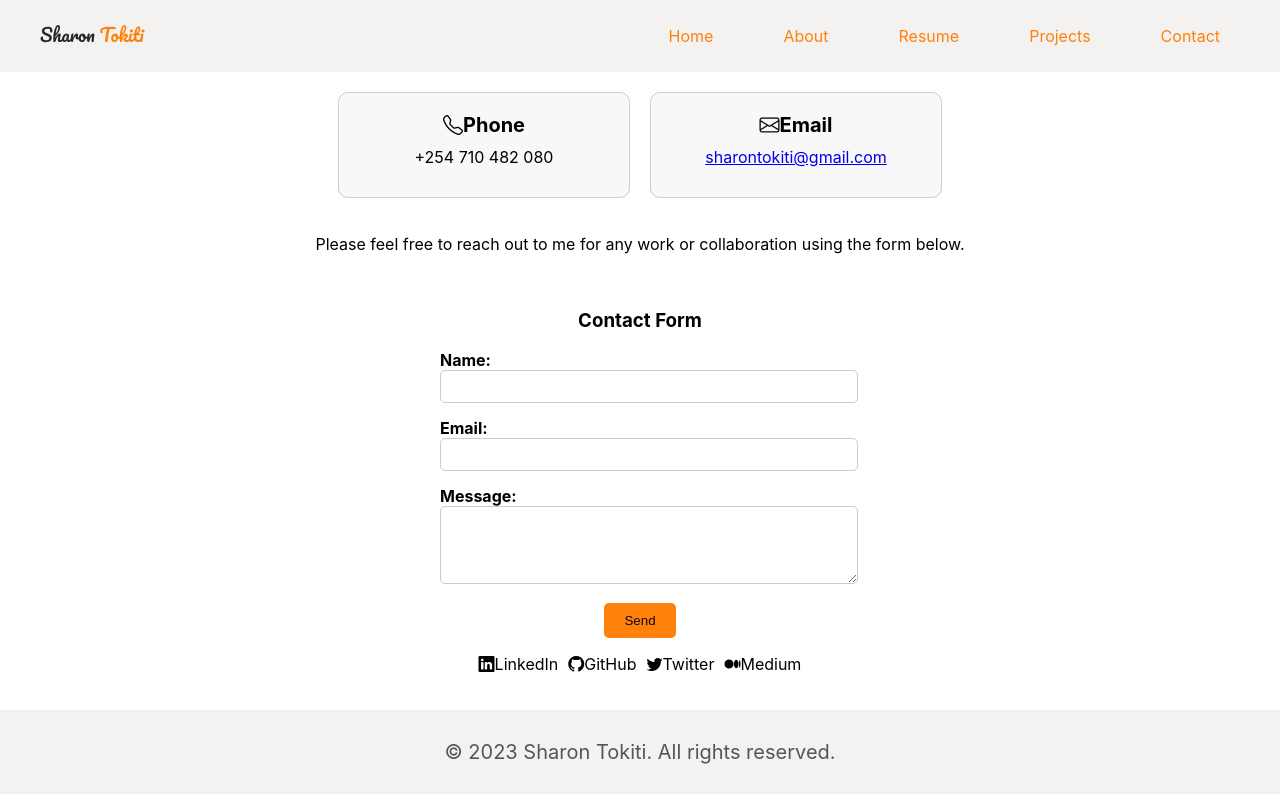
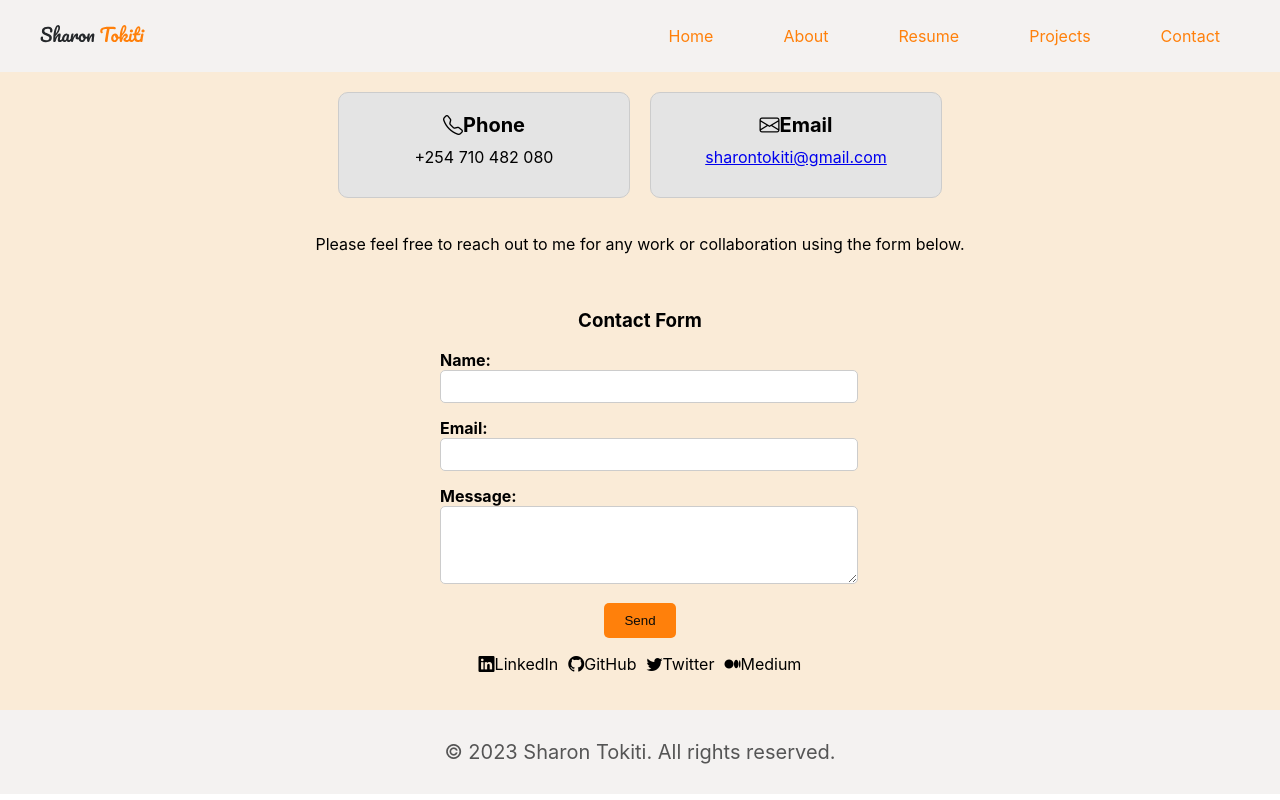
Before and after one commit to mshekerotokiti/sharon-tokiti, a React (Create React App) app: page /contact in a window 1280 px wide. Built offline with nearby package versions, Linux system fonts and the light colour scheme.

Commit message:
style modified

```diff
--- a/src/App.css
+++ b/src/App.css
@@ -308,6 +308,7 @@ padding-left: 10px;
   align-items: center;
   justify-content: center;
   padding: 20px;
+  background-color: antiquewhite;
 }
 
 .contact-form {
@@ -322,6 +323,7 @@ padding-left: 10px;
   justify-content: center;
   gap: 20px;
   margin-bottom: 20px;
+
 }
 
 .contact-card {
@@ -329,7 +331,7 @@ padding-left: 10px;
   padding: 20px;
   text-align: center;
   border-radius: 10px;
-  background-color: #f8f8f8;
+  background-color: #e4e4e4;
   width: 250px;
 
 }
```
